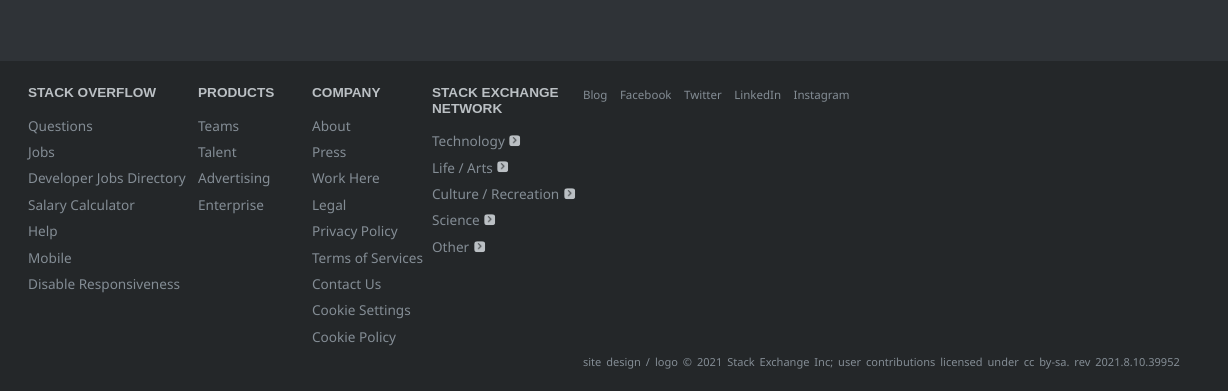
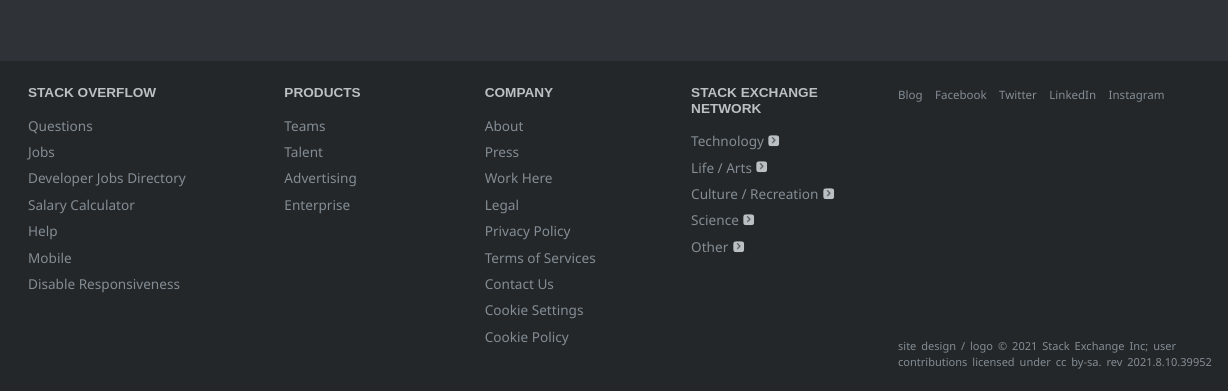
Before and after one commit to Rachiyata-Shekhawat/StackOverflow, a plain HTML site: page indexTry.html in a window 1280 px wide. Shown: the part 4442-4833 px from the top of the page, 52-1280 px from the left. Drawn offline with Linux system fonts and the light colour scheme.

Commit message:
more style added to footerBottom at media 766px

```diff
--- a/assets/2_css/style4.css
+++ b/assets/2_css/style4.css
@@ -1150,7 +1150,23 @@ header {
 
 @media only screen and (min-width: 766px) {
 	/*footer-bottom*/
-	.footerBottom { flex-direction: row; }
+	.footerBottom {
+		flex-direction: row;
+		justify-content: space-between;
+	}
+
+	.footerBottom1 { flex-grow: 1; }
+
+	.footerBottom2 { width: 314px; }
+
+	.footerBottomMiddle {
+		    justify-content: space-between;
+    flex-grow: 1;
+	}
+
+	/*.footerBottomMiddleBlock { width: ; }*/
+
+	.footerBottomMiddleBlock:nth-child(4) { padding-right: 4rem; }
 }
 
 /* Laptop breakpoint */
```
